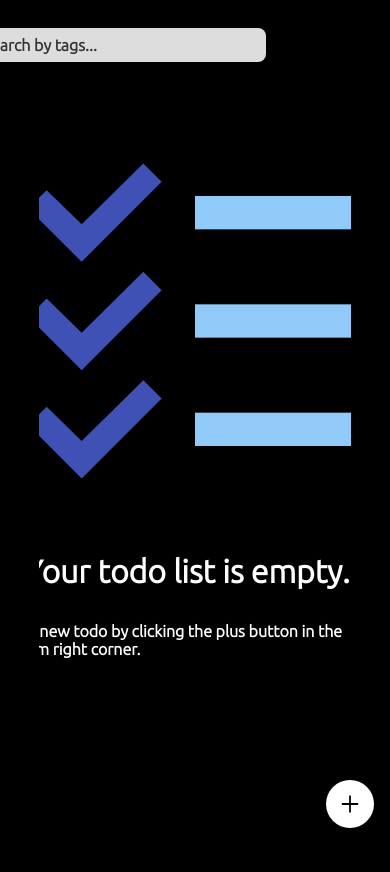
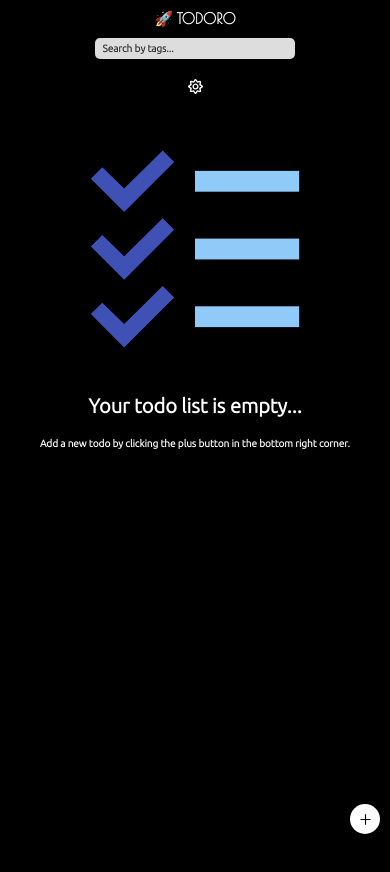
Before and after one commit to Hamza-777/pomodoro-react, a React (Create React App) app: page / in a window 390 px wide. Shown: the top 872 px of the page. Built offline with nearby package versions, Linux system fonts and the light colour scheme; a web font is replaced by a local one.

Commit message:
added responsiveness

```diff
--- a/src/Components/Pages/TodoPage.jsx
+++ b/src/Components/Pages/TodoPage.jsx
@@ -11,7 +11,7 @@ import { AiOutlinePause } from 'react-icons/ai';
 
 const TodoPage = () => {
     const { id } = useParams();
-    const { todos } = useTodos();
+    const { todos: { todos } } = useTodos();
     const { theme } = useTheme();
     const [ currentTodo, setCurrentTodo ] = useState({});
     const [ timer, setTimer ] = useState({
@@ -24,7 +24,7 @@ const TodoPage = () => {
     const { minutes, seconds } = timer;
 
     useEffect(() => {
-        setCurrentTodo({...todos.todos.filter(todo => todo.id === id )[0]});
+        setCurrentTodo({...todos.filter(todo => todo.id === id )[0]});
     }, [id, todos]);
 
     useEffect(() => {
@@ -85,7 +85,7 @@ const TodoPage = () => {
                             })}>
                                 <div className={`flex-center flex-col ${theme === 'dark' ? 'timer' : 'timer-light'}`}>
                                     <h1 style={{color: `${(minutes * 60 + seconds) < ((currentTodo.alloted * 60) / 4) ? 'var(--red-color)' : 'var(--green-color)'}`}}>{`${minutes}m : ${seconds < 10 ? 0 : ''}${seconds}s`}</h1>
-                                    <h3>{`Out of ${currentTodo.alloted} minutes`}</h3>
+                                    <h3>{`Out of ${currentTodo.alloted} ${currentTodo.alloted === 1 ? 'minute' : 'minutes'}`}</h3>
                                 </div>
                             </CircularProgressbarWithChildren>
                     </div>
--- a/src/Components/Styles/Home.css
+++ b/src/Components/Styles/Home.css
@@ -82,3 +82,25 @@
     font-size: 1.5rem;
     transition: var(--default-transition);
 }
+
+@media screen and (max-width: 900px) {
+    .navbar {
+        flex-direction: column;
+        gap: 2rem;
+    }
+
+    .navbar-left {
+        gap: 1rem;
+    }
+
+    .container {
+        width: 100%;
+        margin: 0 auto;
+    }
+}
+
+@media screen and (max-width: 600px) {
+    .navbar-left {
+        flex-direction: column;
+    }
+}
--- a/src/Components/Styles/TodoPage.css
+++ b/src/Components/Styles/TodoPage.css
@@ -111,3 +111,14 @@ h4 {
     margin: 10rem 0;
     border-radius: 1rem;
 }
+
+@media screen and (max-width: 900px) {
+    .todo-page {
+        flex-direction: column;
+        height: auto;
+    }
+
+    .todo-page-left {
+        flex: 1;
+    }
+}
--- a/src/index.css
+++ b/src/index.css
@@ -327,3 +327,15 @@ input[type='radio'] {
     background: var(--white-color);
     transition: var(--default-transition);
 }
+
+@media screen and (max-width: 900px) {
+    html {
+        font-size: 80%;
+    }
+}
+
+@media screen and (max-width: 600px) {
+    html {
+        font-size: 62.5%;
+    }
+}
```
